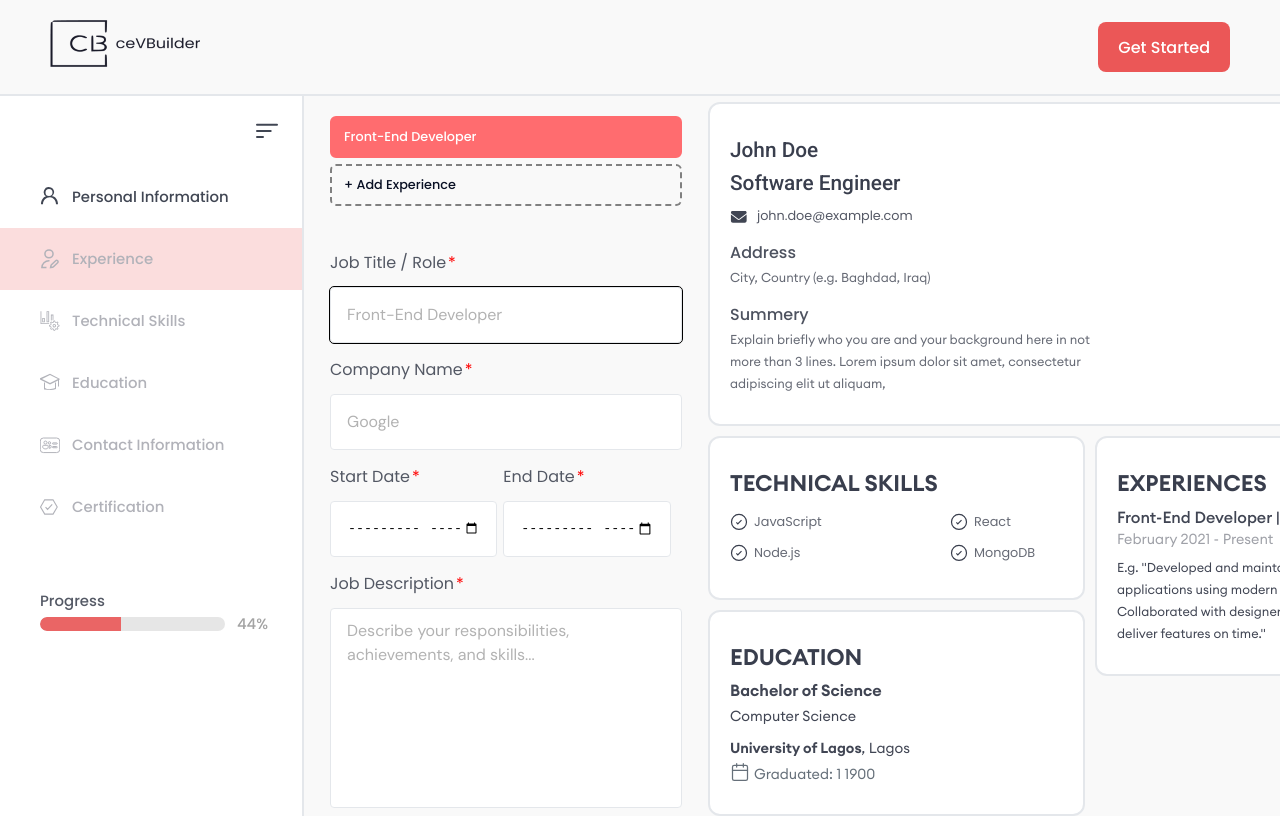
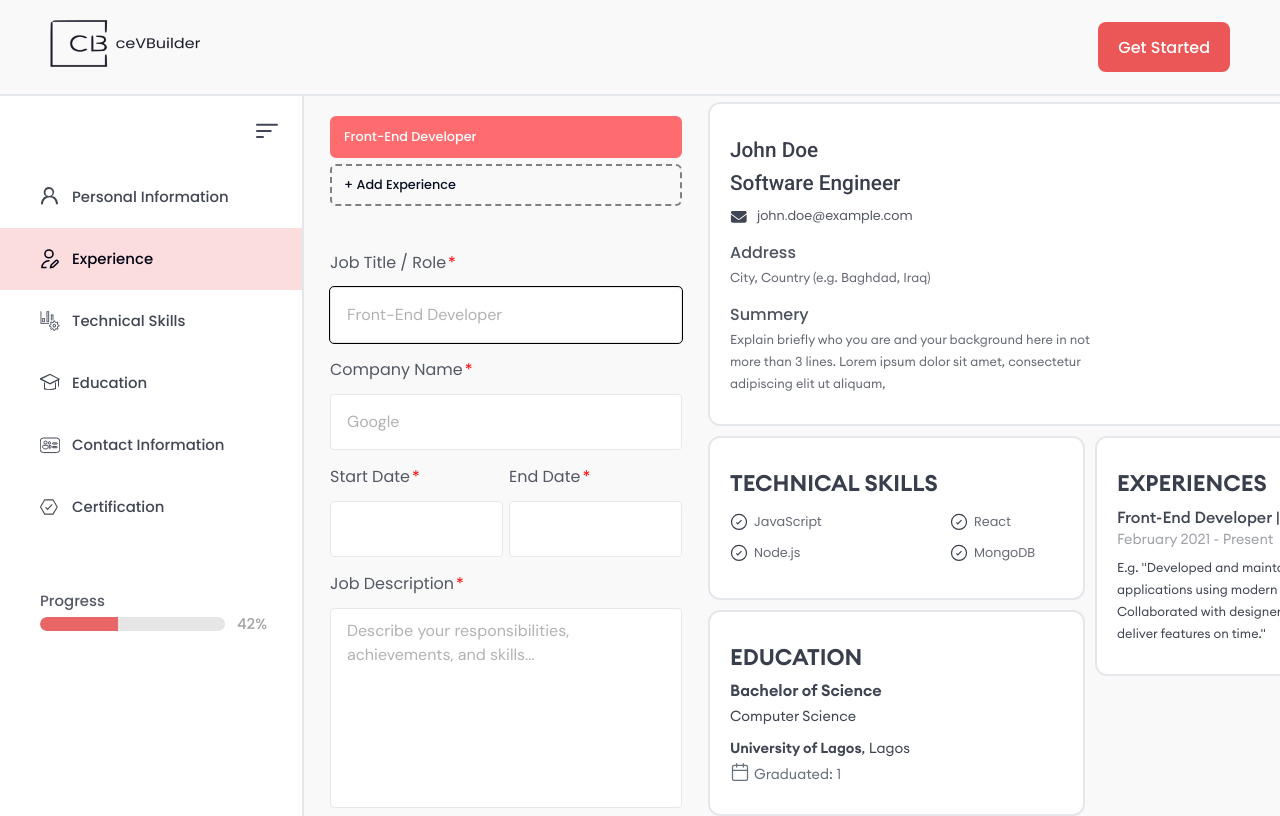
Before and after one commit to Moamal-2000/resume-builder, a Next.js app: page /builder/experience in a window 1280 px wide. Before the commit this address had no page. Shown: the top 816 px of the page. Built offline with nearby package versions, Linux system fonts and the light colour scheme.

Commit message:
fix(compatibility): replace month input with custom month picker due to lack of support in Firefox & Safari

```diff
--- a/package.json
+++ b/package.json
@@ -12,6 +12,7 @@
     "@reduxjs/toolkit": "^2.8.2",
     "next": "15.3.5",
     "react": "^19.1.0",
+    "react-datepicker": "^8.4.0",
     "react-dom": "^19.1.0",
     "react-redux": "^9.2.0",
     "react-to-print": "^3.1.1",
--- a/src/components/Shared/Inputs/Input/Input.jsx
+++ b/src/components/Shared/Inputs/Input/Input.jsx
@@ -1,4 +1,8 @@
-import { forwardRef } from "react";
+"use client";
+
+import { forwardRef, useState } from "react";
+import DatePicker from "react-datepicker";
+import "react-datepicker/dist/react-datepicker.css";
 import Checkbox from "../Checkbox/Checkbox";
 import Textarea from "../Textarea/Textarea";
 import s from "./Input.module.scss";
@@ -19,6 +23,8 @@ const Input = (
   },
   ref
 ) => {
+  const [selectedDate, setSelectedDate] = useState("");
+
   if (type === "checkbox")
     return (
       <Checkbox
@@ -54,6 +60,14 @@ const Input = (
         </label>
       )}
 
+      {type === "month" ? (
+        <DatePicker
+          selected={selectedDate}
+          onChange={(date) => setSelectedDate(date)}
+          showMonthYearPicker
+          dateFormat="MM/yyyy"
+        />
+      ) : (
         <input
           type={type}
           name={name}
@@ -69,6 +83,7 @@ const Input = (
           ref={ref}
           title={disabled ? "Disabled input" : ""}
         />
+      )}
     </div>
   );
 };
--- a/src/components/Shared/Inputs/Input/Input.module.scss
+++ b/src/components/Shared/Inputs/Input/Input.module.scss
@@ -26,7 +26,7 @@
   color: #9c9c9c;
 }
 
-.input>input {
+.input input {
   display: flex;
   flex-direction: row;
   justify-content: center;
@@ -46,7 +46,7 @@
   }
 }
 
-.input>input::placeholder {
+.input input::placeholder {
   font-weight: 400;
   font-size: 1rem;
   line-height: 24px;
@@ -54,7 +54,7 @@
   font-family: var(--dm-sans-font);
 }
 
-.input>input:disabled {
+.input input:disabled {
   background-color: #f5f5f5;
   border-color: #d9d9da;
   color: #545454;
--- a/src/data/constants.js
+++ b/src/data/constants.js
@@ -18,4 +18,4 @@ export const MONTH_NAMES = [
 ];
 
 // Debugging
-export const STOP_BUILDER_PROTECTION = false;
+export const STOP_BUILDER_PROTECTION = true;
--- a/src/stores/forms.store/states.js
+++ b/src/stores/forms.store/states.js
@@ -208,32 +208,18 @@ export const educationInputs = [
     hasValidValue: true,
     id: 4,
   },
-  [
   {
-      label: "Graduation Month",
-      name: "graduationMonth",
-      type: "number",
+    label: "Graduation Date",
+    name: "graduationDate",
+    type: "month",
     value: "",
-      min: 1,
-      max: 12,
+    min: "1990-01",
+    max: getCurrentYearAndMonth(),
     placeholder: "1",
     required: false,
     hasValidValue: true,
     id: 5,
   },
-    {
-      label: "Graduation Year",
-      name: "graduationYear",
-      type: "number",
-      min: 1900,
-      max: new Date().getFullYear(),
-      value: "",
-      placeholder: "1900",
-      required: false,
-      hasValidValue: true,
-      id: 6,
-    },
-  ],
 ];
 
 export const contactInfoInputs = [
```
Also changed, not shown: 1 other file (tests, documents, lock files or other folders). Lines whose indentation alone changed are shown as unchanged.
